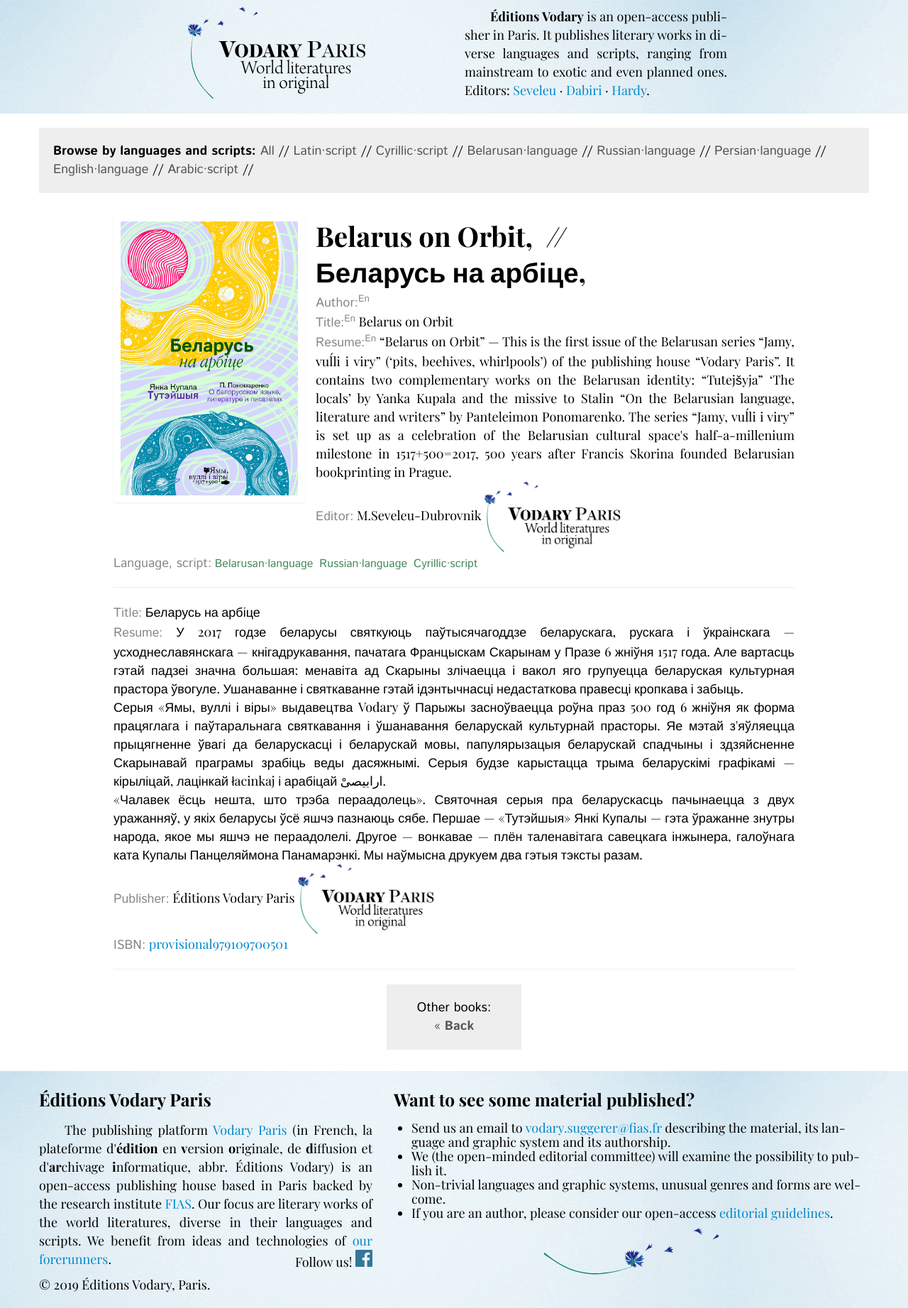
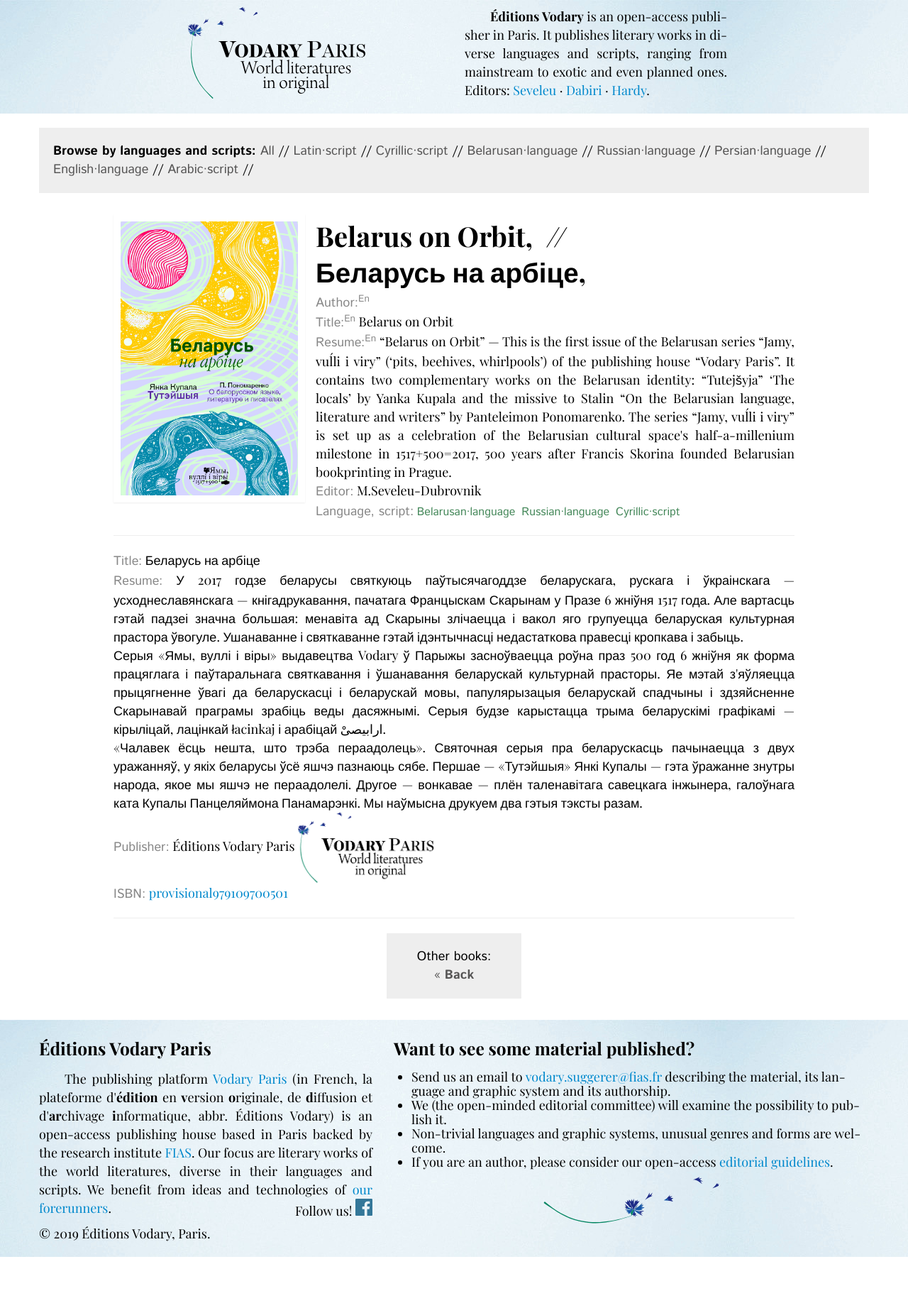
Before and after one commit to mlare/vodary, a Jekyll site: the page built from _posts/2017-08-06-na-arbicie.markdown, in a window 1280 px wide. Shown: the whole page at 71% size. Built offline with Jekyll 4.4.1, drawn with Linux system fonts in a browser that asks for light colours; some web fonts are replaced; Markdown is read by kramdown in place of the engine named in the settings; after the commit the page ends 1771 px from its top, so only the background shows below that.

Commit message:
Update post.html

```diff
--- a/_layouts/post.html
+++ b/_layouts/post.html
@@ -15,7 +15,7 @@
 		<p class="bulk"><span class="technical">Author:<sup>En</sup></span> {{ page.author }}</p>
 		<p class="bulk"><span class="technical">Title:</strong><sup>En</sup></span> {{ page.title }}</p>
 		{% if page.resume %}<p class="bulk"><span class="technical">Resume:<sup>En</sup></span> {{ page.resume }}</p>{% endif %}
-		{% if page.editpers %}<p class="bulk"><span class="technical">Editor:</span> {{ page.editpers }} {% if page.editorpic %}<img width="20%" src="/thumbnails/{{ page.editorpic }}" />{% endif %}</p>{% endif %}
+		{% if page.editpers %}<p class="bulk"><span class="technical">Editor:</span> {{ page.editpers }}</p>{% endif %}
 		{% if page.tags %}<p class="bulk"><span class="technical">Language, script:</span>
 		{% for tag in page.tags %}{% capture tag_name %}{{ tag }}{% endcapture %}
                   <a href="/tag/{{ tag_name }}" class="tagged"><nobr>{{ tag_name }}</nobr></code></a>&nbsp;
```
